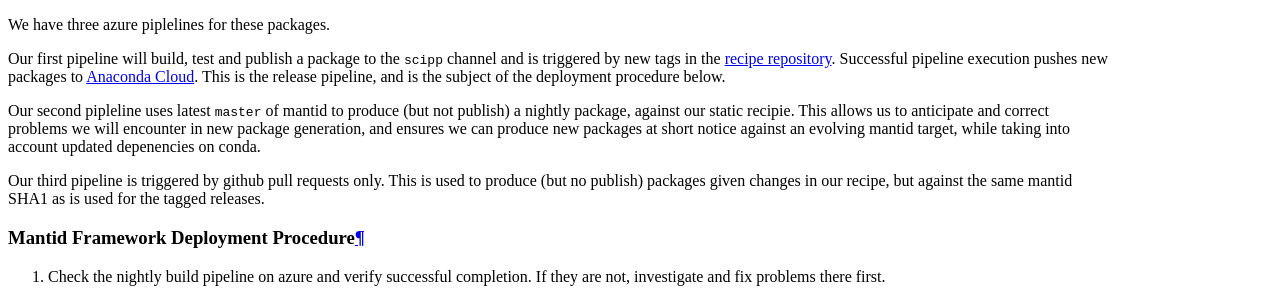
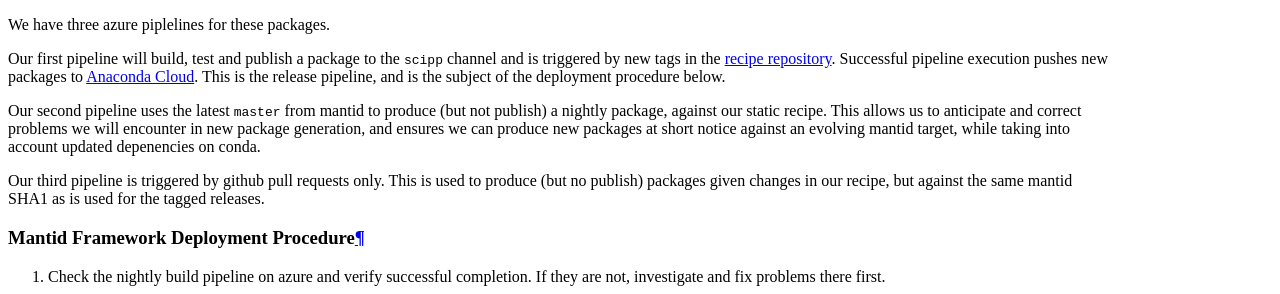
Before and after one commit to scipp/scippneutron, a Sphinx documentation site: the page built from docs/developer/deployment.rst, in a window 1280 px wide. Shown: the part 1194-1488 px from the top of the page. Built offline with Sphinx 7.4.7 and the Read the Docs theme 2.0.0, drawn with Linux system fonts in a browser that asks for light colours.

Commit message:
Update docs/developer/deployment.rst
Co-authored-by: Neil Vaytet <39047984+nvaytet@users.noreply.github.com>

```diff
--- a/docs/developer/deployment.rst
+++ b/docs/developer/deployment.rst
@@ -28,7 +28,7 @@ Our first pipeline will build, test and publish a package to the ``scipp`` chann
 Successful pipeline execution pushes new packages to `Anaconda Cloud <https://anaconda.org/scipp/mantid-framework>`_.
 This is the release pipeline, and is the subject of the deployment procedure below.
 
-Our second pipleline uses latest ``master`` of mantid to produce (but not publish) a nightly package, against our static recipie.
+Our second pipeline uses the latest ``master`` from mantid to produce (but not publish) a nightly package, against our static recipe.
 This allows us to anticipate and correct problems we will encounter in new package generation, and ensures we can produce new packages at short notice against an evolving mantid target, while taking into account updated depenencies on conda.
 
 Our third pipeline is triggered by github pull requests only. This is used to produce (but no publish) packages given changes in our recipe, but against the same mantid SHA1 as is used for the tagged releases.
```
